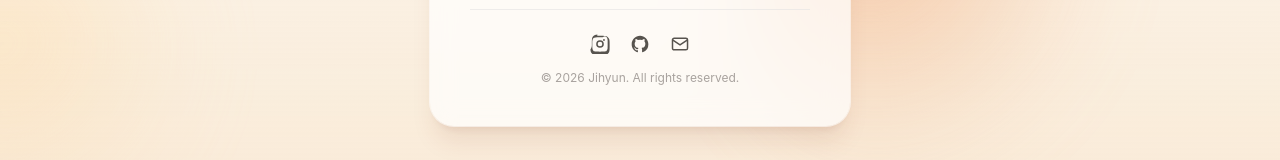
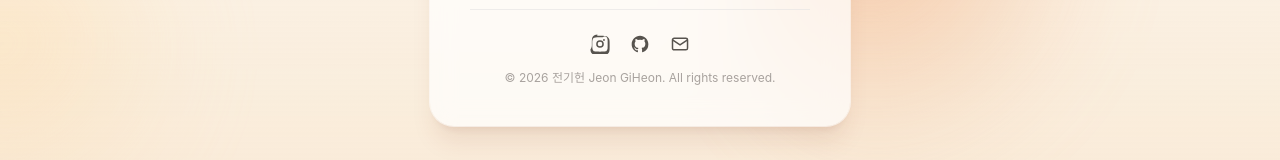
Before and after one commit to Giheon-Jeon/Giheon-Jeon.github.io, a React (Vite) app: page / in a window 1280 px wide. Shown: the part 597-757 px from the top of the page. Built offline with nearby package versions, Linux system fonts and the light colour scheme; a web font is replaced by a local one.

Commit message:
✨ Feat: 사이트 타이틀 및 카피라이트 이름 동적 반영

```diff
--- a/index.html
+++ b/index.html
@@ -4,8 +4,8 @@
     <meta charset="UTF-8" />
     <meta name="viewport" content="width=device-width, initial-scale=1.0, viewport-fit=cover" />
     <meta name="theme-color" content="#f3d9b8" />
-    <title>지현 | Link Tree</title>
-    <meta name="description" content="지현의 링크 모음" />
+    <title>전기헌 | Link Tree</title>
+    <meta name="description" content="전기헌의 링크 모음" />
     <link
       rel="stylesheet"
       as="style"
--- a/src/App.jsx
+++ b/src/App.jsx
@@ -118,7 +118,7 @@ export default function App() {
             ))}
           </div>
           <p className="text-xs text-stone-400">
-            © {new Date().getFullYear()} Jihyun. All rights reserved.
+            © {new Date().getFullYear()} {profile.name}. All rights reserved.
           </p>
         </section>
       </motion.main>
```
